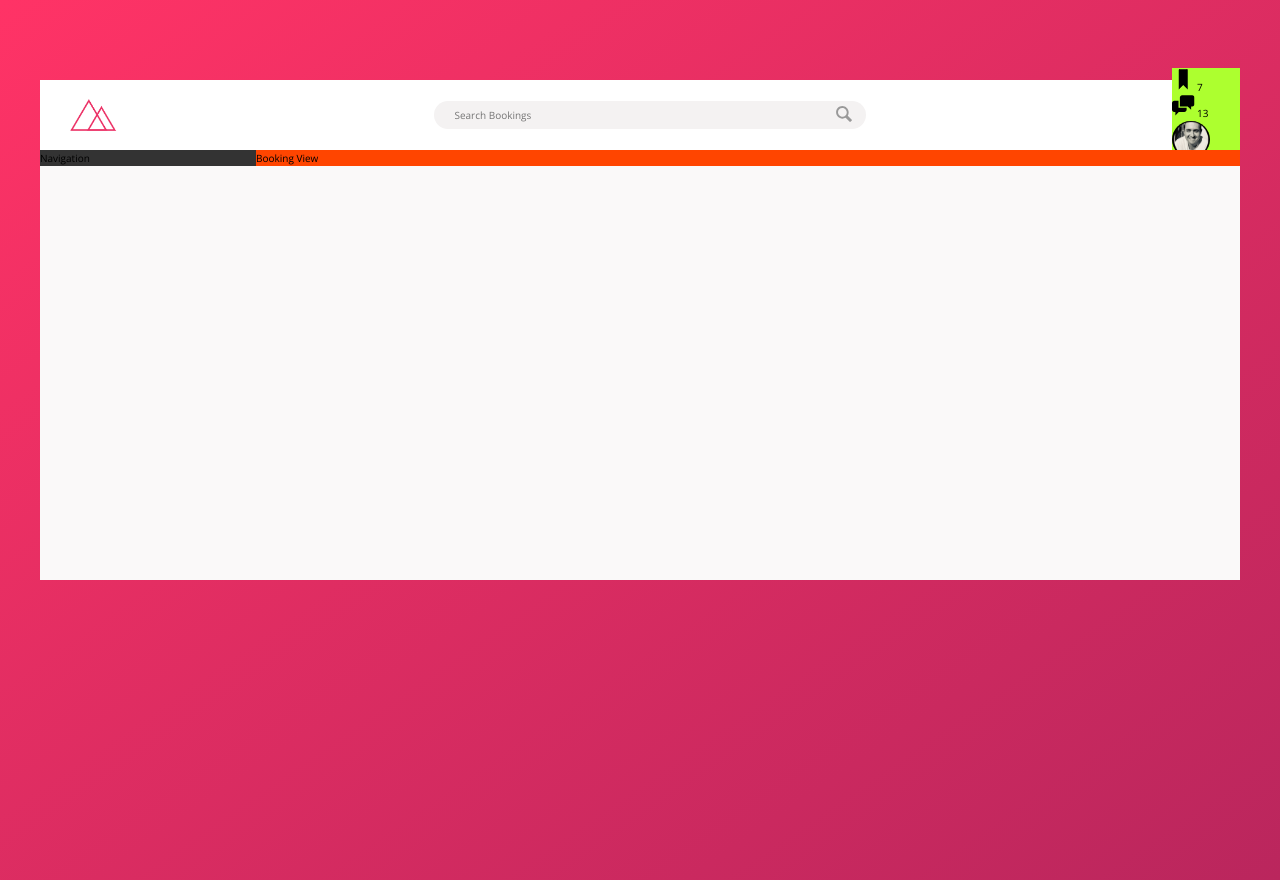
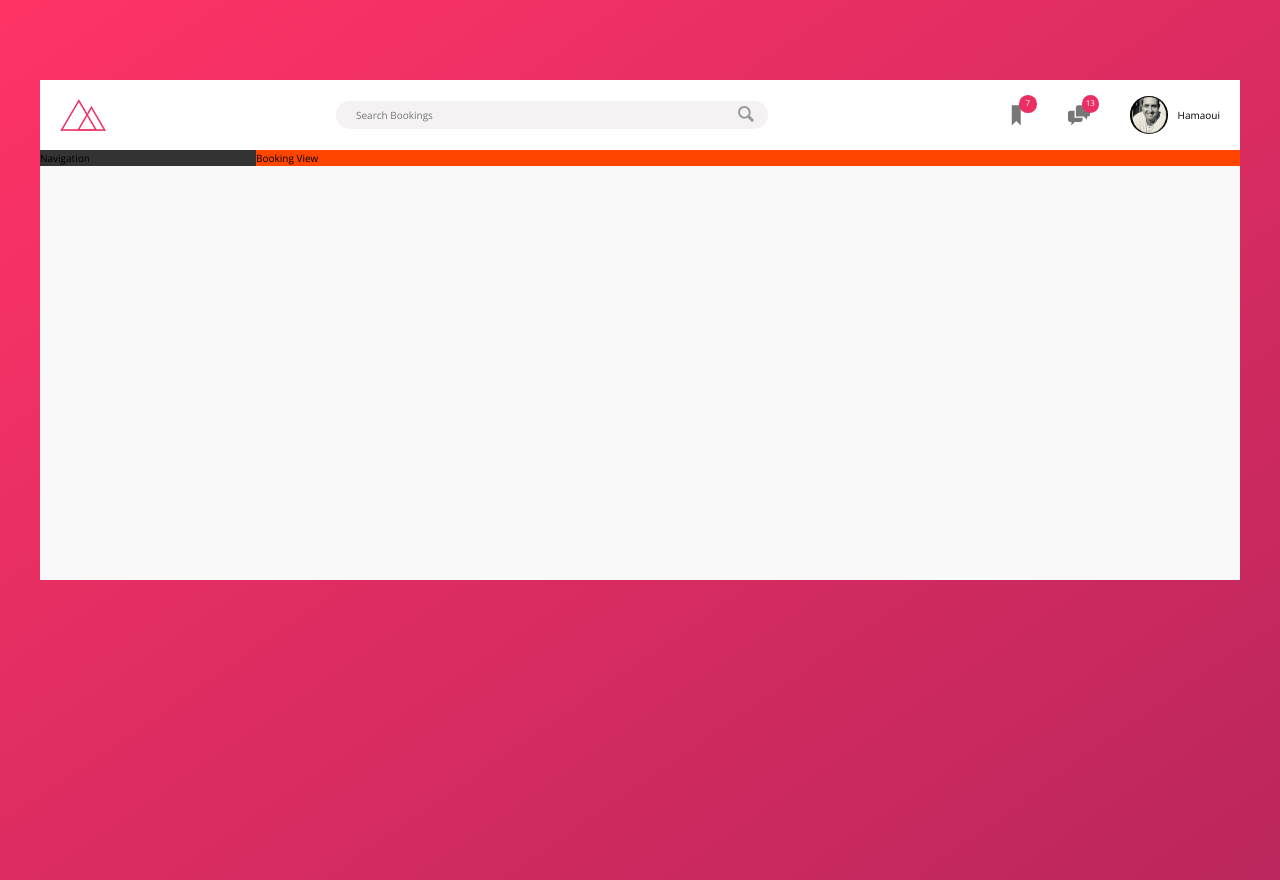
Before and after one commit to hamo225/booking-platform, a website: page index.html in a window 1280 px wide. Drawn offline with nearby package versions, Linux system fonts and the light colour scheme.

Commit message:
added comments

```diff
--- a/index.html
+++ b/index.html
@@ -42,7 +42,7 @@
 
                 <div class="user-nav__user">
                     <img src="img/IMG_1271.jpg" alt="User Photo" class="user-nav__user-photo">
-                    <span class="user-nav__user-name">James</span>
+                    <span class="user-nav__user-name">Hamaoui</span>
                 </div>
             </nav>
         </header>
--- a/sass/base/_base.scss
+++ b/sass/base/_base.scss
@@ -16,6 +16,7 @@ Grey dark 3: #999
 
 */
 
+// Here with the root class is how to apply the css variables as global variables. You always add the variables here in the root.
 :root {
     --color-primary: #eb2f64;
     --color-primary-light: #FF3366;
@@ -39,6 +40,7 @@ Grey dark 3: #999
     padding: 0;
 }
 
+// allows the box sizing to be inherited throughout
 *,
 *::before,
 *::after {
@@ -46,11 +48,13 @@ Grey dark 3: #999
 
 }
 
+// always add border-box so that borders are not included & indicate the font size in %
 html {
     box-sizing: border-box;
     font-size: 62.5%; // 1 rem = 10px, 10px/16px = 62.5%
 }
 
+// important for the body - line height, font-weight, bacgroundsize cover and background repeat no repeat & minimum height is always 100% of the viewport width
 body {
     font-family: 'Open Sans', sans-serif;
     font-weight: 400;
--- a/sass/components/_components.scss
+++ b/sass/components/_components.scss
@@ -1,7 +1,7 @@
 // Logo
 .logo {
     height: 3.25rem;
-    margin-left: 3rem;
+    margin-left: 2rem;
 }
 
 
@@ -62,30 +62,65 @@
 
 
 
-// User Nav
+// User Navigation
 
 .user-nav {
 
-    background-color: greenyellow;
 
-    &__icon-box {}
+    // background-color: greenyellow;
+    display: flex;
+    align-items: center;
+    align-self: stretch;
+
+
+    &>* {
+        padding: 0 2rem;
+        cursor: pointer;
+        height: 100%;
+        display: flex;
+        align-items: center;
+    }
+
+    &>*:hover {
+        background-color: var(--color-grey-light-2);
+    }
+
+    &__icon-box {
+        position: relative;
+    }
 
     &__icon {
         height: 2.25rem;
         width: 2.25rem;
+        fill: var(--color-grey-dark-2);
     }
 
-    &__notification {}
+    &__notification {
+        font-size: 0.8rem;
+        height: 1.75rem;
+        width: 1.75rem;
+        border-radius: 50%;
+        background-color: var(--color-primary);
+        color: #fff;
+        position: absolute;
+        top: 1.5rem;
+        right: 1.1rem;
 
-    &__user {}
+        display: flex;
+        justify-content: center;
+        align-items: center;
+
+
+    }
+
 
     &__user-photo {
         height: 3.75rem;
         width: 3.75rem;
         border-radius: 50%;
+        margin-right: 1rem;
     }
 
-    &__user-name {}
 
 
 
```
Also changed, not shown: sass/layout/_layout.scss (+0 -15 lines), css/style.css.
